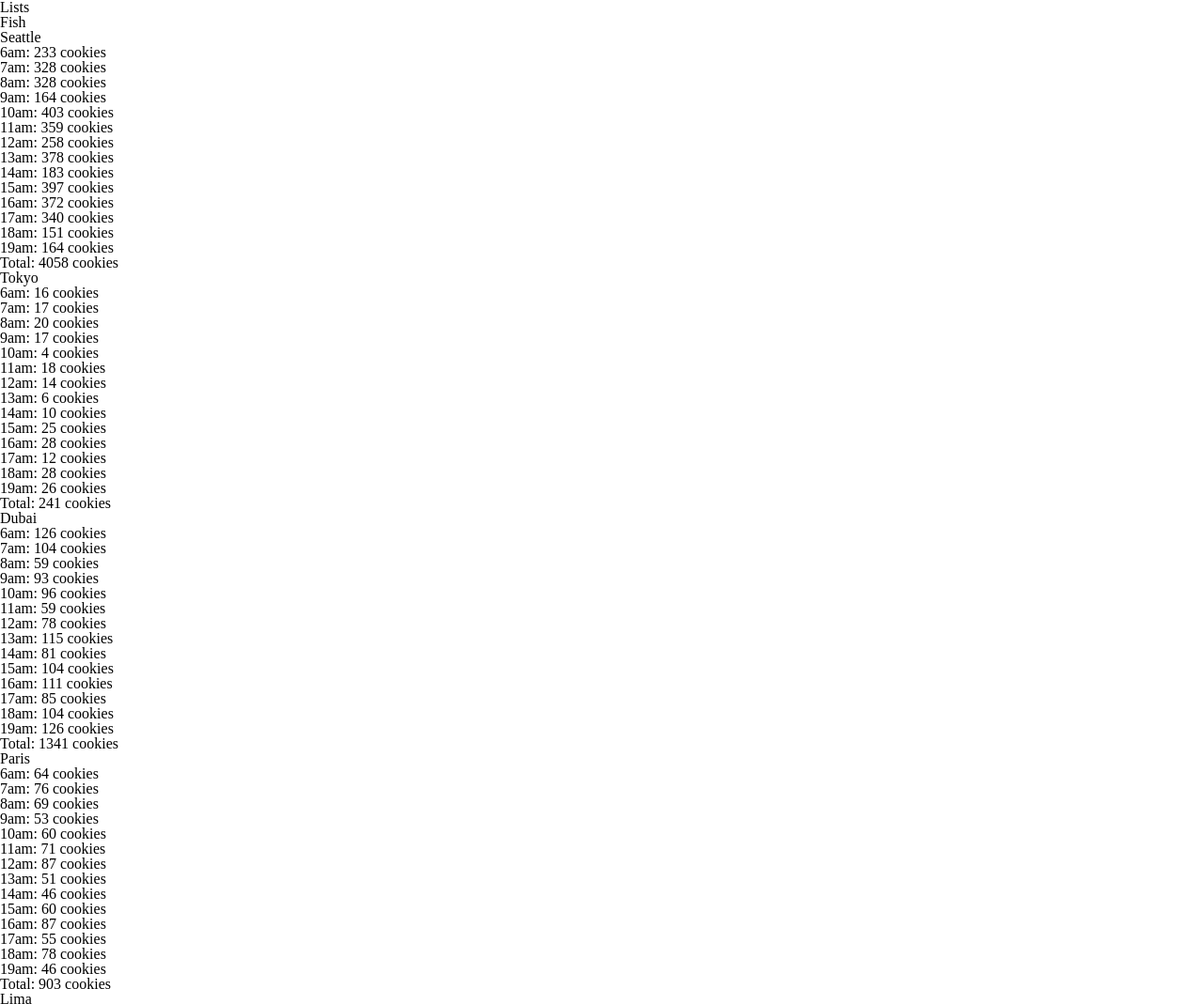
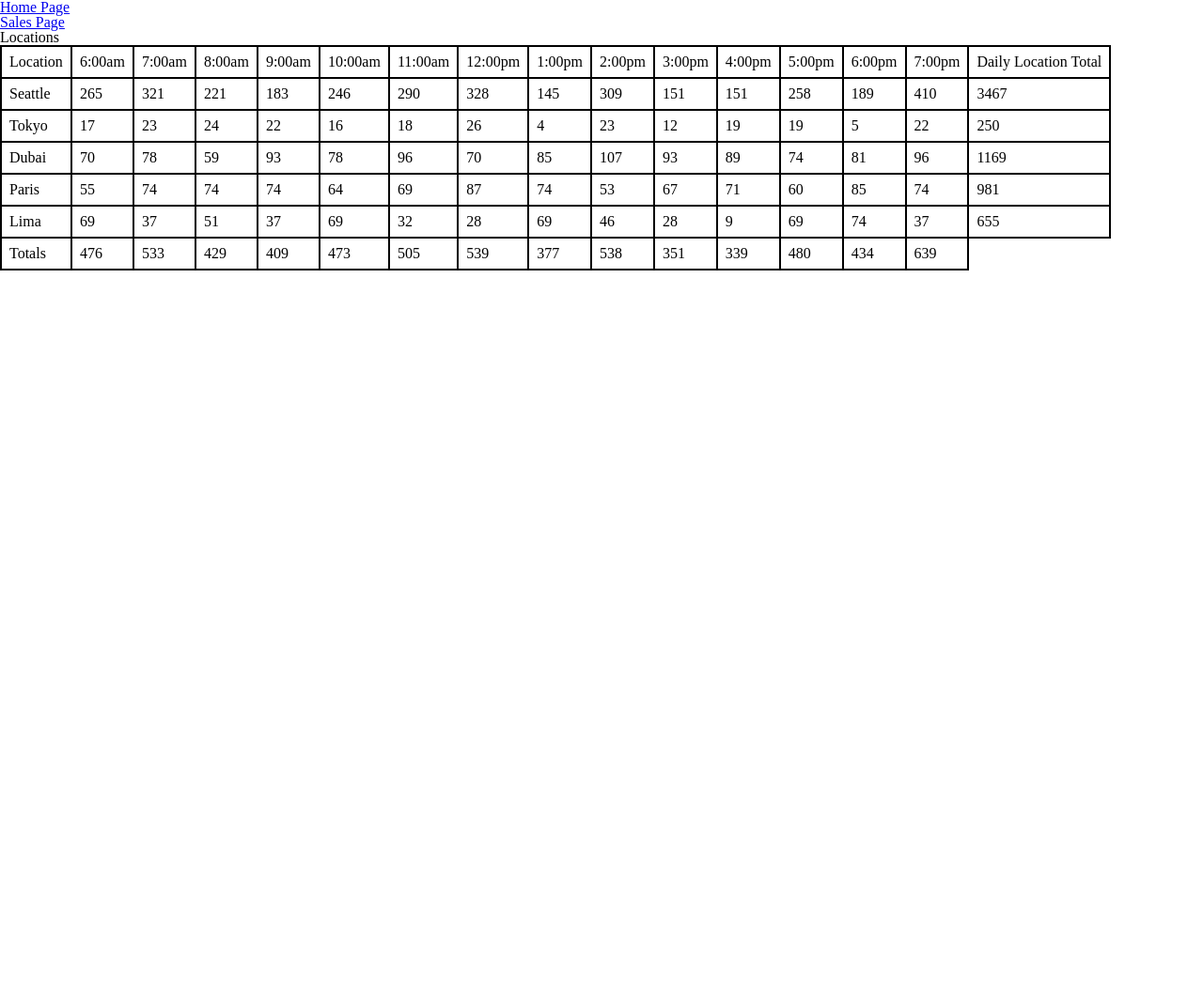
Before and after one commit to LukeMcCarthy20/class-06, a plain HTML site: page sales.html in a window 1280 px wide. Shown: the top 1069 px of the page at 94% size. After the commit the page ends 800 px from the top, so only its background shows below. Drawn offline with Linux system fonts and the light colour scheme.

Commit message:
added java script for tables ;

```diff
--- a/js/app.js
+++ b/js/app.js
@@ -130,129 +130,108 @@ console.log('Connected');
 // hourlyCookies(lima);
 
 
-//Help from chatgpt but I understand all this.
+//Help from chatgpt and this mornings 9/20/23 demo.
 
-function CookieShops(location, minCustomersPerHour, maxCustomersPerHour, avgCookiesPerCustomer) {
-  this.location = location;
+function CookieShop(name, minCustomersPerHour, maxCustomersPerHour, avgCookiesPerCustomer) {
+  this.name = name;
   this.minCustomersPerHour = minCustomersPerHour;
   this.maxCustomersPerHour = maxCustomersPerHour;
   this.avgCookiesPerCustomer = avgCookiesPerCustomer;
-  this.cookiesPerHour = [];
-  this.totalDailyCookies = 0;
+  this.hourlySales = [];
+  this.totalDailySales = 0;
 }
 
-CookieShops.prototype.generateRandomCustomersPerHour = function () {
-  return Math.floor(Math.random() * (this.maxCustomersPerHour - this.minCustomersPerHour + 1)) + this.minCustomersPerHour;
-};
-
-CookieShops.prototype.calculateHourlyCookies = function () {
+CookieShop.prototype.calculateHourlySales = function () {
   for (let hour = 6; hour <= 19; hour++) {
-    let randomCustomers = this.generateRandomCustomersPerHour();
+    let randomCustomers = Math.floor(Math.random() * (this.maxCustomersPerHour - this.minCustomersPerHour + 1)) + this.minCustomersPerHour;
     let cookiesSold = Math.round(randomCustomers * this.avgCookiesPerCustomer);
-    this.cookiesPerHour.push(`${hour}am: ${cookiesSold} cookies`);
-    this.totalDailyCookies += cookiesSold;
+    this.hourlySales.push(cookiesSold);
+    this.totalDailySales += cookiesSold;
   }
 };
 
+CookieShop.prototype.render = function () {
+  let tableRow = document.createElement('tr');
+  let locationCell = document.createElement('td');
+  locationCell.textContent = this.name;
+  tableRow.appendChild(locationCell);
 
-CookieShops.prototype.displayHourlyCookies = function () {
-  let locationHeading = document.createElement('h2');
-  locationHeading.textContent = this.location;
-  document.body.appendChild(locationHeading);
+  for (let hour = 6; hour <= 19; hour++) {
+    let salesCell = document.createElement('td');
+    salesCell.textContent = this.hourlySales[hour - 6];
+    tableRow.appendChild(salesCell);
+  }
 
-  let cookiesList = document.createElement('ul');
-  for (let i = 0; i < this.cookiesPerHour.length; i++) {
-    let listItem = document.createElement('li');
-    listItem.textContent = this.cookiesPerHour[i];
-    cookiesList.appendChild(listItem);
-  }
-  document.body.appendChild(cookiesList);
+  let totalCell = document.createElement('td');
+  totalCell.textContent = this.totalDailySales;
+  tableRow.appendChild(totalCell);
 
-  let totalCookiesParagraph = document.createElement('p');
-  totalCookiesParagraph.textContent = `Total: ${this.totalDailyCookies} cookies`;
-  document.body.appendChild(totalCookiesParagraph);
+  salesTable.appendChild(tableRow);
 };
 
-let seattle = new CookieShops('Seattle', 23, 65, 6.3);
-let tokyo = new CookieShops('Tokyo', 3, 24, 1.2);
-let dubai = new CookieShops('Dubai', 11, 38, 3.7);
-let paris = new CookieShops('Paris', 20, 38, 2.3);
-let lima = new CookieShops('Lima', 2, 16, 4.6);
+let locations = [
+  new CookieShop('Seattle', 23, 65, 6.3),
+  new CookieShop('Tokyo', 3, 24, 1.2),
+  new CookieShop('Dubai', 11, 38, 3.7),
+  new CookieShop('Paris', 20, 38, 2.3),
+  new CookieShop('Lima', 2, 16, 4.6)
+];
 
+let salesTable = document.getElementById('sales-table');
 
-seattle.calculateHourlyCookies();
-seattle.displayHourlyCookies();
+function renderTableHeader() {
+  let tableRow = document.createElement('tr');
+  let headers = ['Location'];
 
-tokyo.calculateHourlyCookies();
-tokyo.displayHourlyCookies();
+  for (let hour = 6; hour <= 19; hour++) {
+    if (hour === 12) {
+      headers.push('12:00pm');
+    } else if (hour < 12) {
+      headers.push(hour + ':00am');
+    } else {
+      headers.push(hour - 12 + ':00pm');
+    }
+  }
 
-dubai.calculateHourlyCookies();
-dubai.displayHourlyCookies();
+  headers.push('Daily Location Total');
 
-paris.calculateHourlyCookies();
-paris.displayHourlyCookies();
+  headers.forEach(function (headerText) {
+    let headerCell = document.createElement('th');
+    headerCell.textContent = headerText;
+    tableRow.appendChild(headerCell);
+  });
 
-lima.calculateHourlyCookies();
-lima.displayHourlyCookies();
-
-
-
-function renderHeaderRow() {
-  let headerRow = document.getElementById('tableHeader');
-  let tr = document.createElement('tr');
-  let emptyCell = document.createElement('th');
-  tr.appendChild(emptyCell);
-  for (let i = 6; i <= 19; i++) {
-    let th = document.createElement('th');
-    th.textContent = i + ':00am';
-    tr.appendChild(th);
-  }
-  let dailyTotalCell = document.createElement('th');
-  dailyTotalCell.textContent = 'Daily Location Total';
-  tr.appendChild(dailyTotalCell);
-  headerRow.appendChild(tr);
+  salesTable.appendChild(tableRow);
 }
 
-function renderStoreRow(location) {
-  let tbody = document.getElementById('tableBody');
-  let tr = document.createElement('tr');
-  let storeNameCell = document.createElement('td');
-  storeNameCell.textContent = location.location;
-  tr.appendChild(storeNameCell);
-  for (let cookies of location.cookiesPerHour) {
-    let td = document.createElement('td');
-    td.textContent = cookies;
-    tr.appendChild(td);
-  }
-  let dailyTotalCell = document.createElement('td');
-  dailyTotalCell.textContent = location.cookiesPerHour.reduce((a, b) => a + b, 0);
-  tr.appendChild(dailyTotalCell);
-  tbody.appendChild(tr);
+function renderTableFooter() {
+  let tableRow = document.createElement('tr');
+  let footerCell = document.createElement('td');
+  footerCell.textContent = 'Totals';
+  tableRow.appendChild(footerCell);
+
+  let grandTotal = Array(14).fill(0);
+
+  locations.forEach(function (location) {
+    location.hourlySales.forEach(function (hourlySale, hour) {
+      grandTotal[hour] += hourlySale;
+    });
+  });
+
+  grandTotal.forEach(function (total) {
+    let totalCell = document.createElement('td');
+    totalCell.textContent = total;
+    tableRow.appendChild(totalCell);
+  });
+
+  salesTable.appendChild(tableRow);
 }
 
-function renderFooterRow(locations) {
-  let footerRow = document.getElementById('tableFooter');
-  let tr = document.createElement('tr');
-  let totalsCell = document.createElement('td');
-  totalsCell.textContent = 'Totals';
-  tr.appendChild(totalsCell);
-  for (let i = 6; i <= 19; i++) {
-    let hourlyTotal = locations.reduce((total, location) => total + location.cookiesPerHour[i - 6], 0);
-    let td = document.createElement('td');
-    td.textContent = hourlyTotal;
-    tr.appendChild(td);
-  }
-  let grandTotal = locations.reduce((total, location) => total + location.cookiesPerHour.reduce((a, b) => a + b, 0), 0);
-  let grandTotalCell = document.createElement('td');
-  grandTotalCell.textContent = grandTotal;
-  tr.appendChild(grandTotalCell);
-  footerRow.appendChild(tr);
-}
+renderTableHeader();
 
-renderHeaderRow();
-for (let location of [seattle, tokyo, dubai, paris, lima]) {
-  renderStoreRow(location);
-}
+locations.forEach(function (location) {
+  location.calculateHourlySales();
+  location.render();
+});
 
-
-renderFooterRow([seattle, tokyo, dubai, paris, lima]);
+renderTableFooter();
--- a/sales.html
+++ b/sales.html
@@ -13,12 +13,16 @@
 
 <body>
   <header>
-    <h1>Lists</h1>
+    <nav>
+      <ul>
+        <li><a href="index.html">Home Page</a></li>
+        <li><a href="sales.html">Sales Page</a></li>
+      </ul>
+    </nav>
   </header>
   <main>
-    <h2>Fish</h2>
-    <section id="locations">
-      <table id="cookiesTable">
+    <h2>Locations</h2>
+      <table id="sales-table">
       </table>
       <script src="js/app.js"></script>
 </body>
```
Also changed, not shown: index.html (+14 -1 lines).
